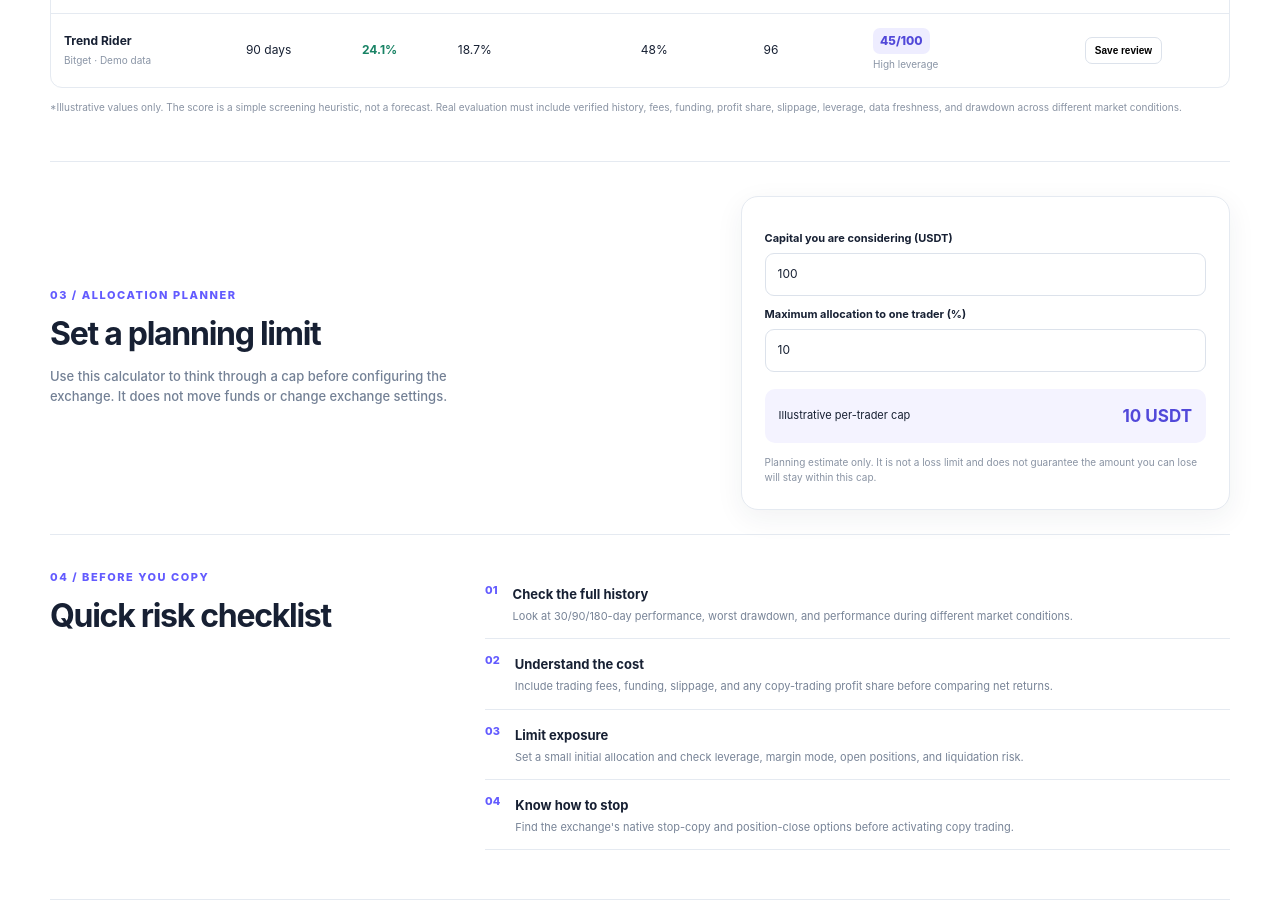
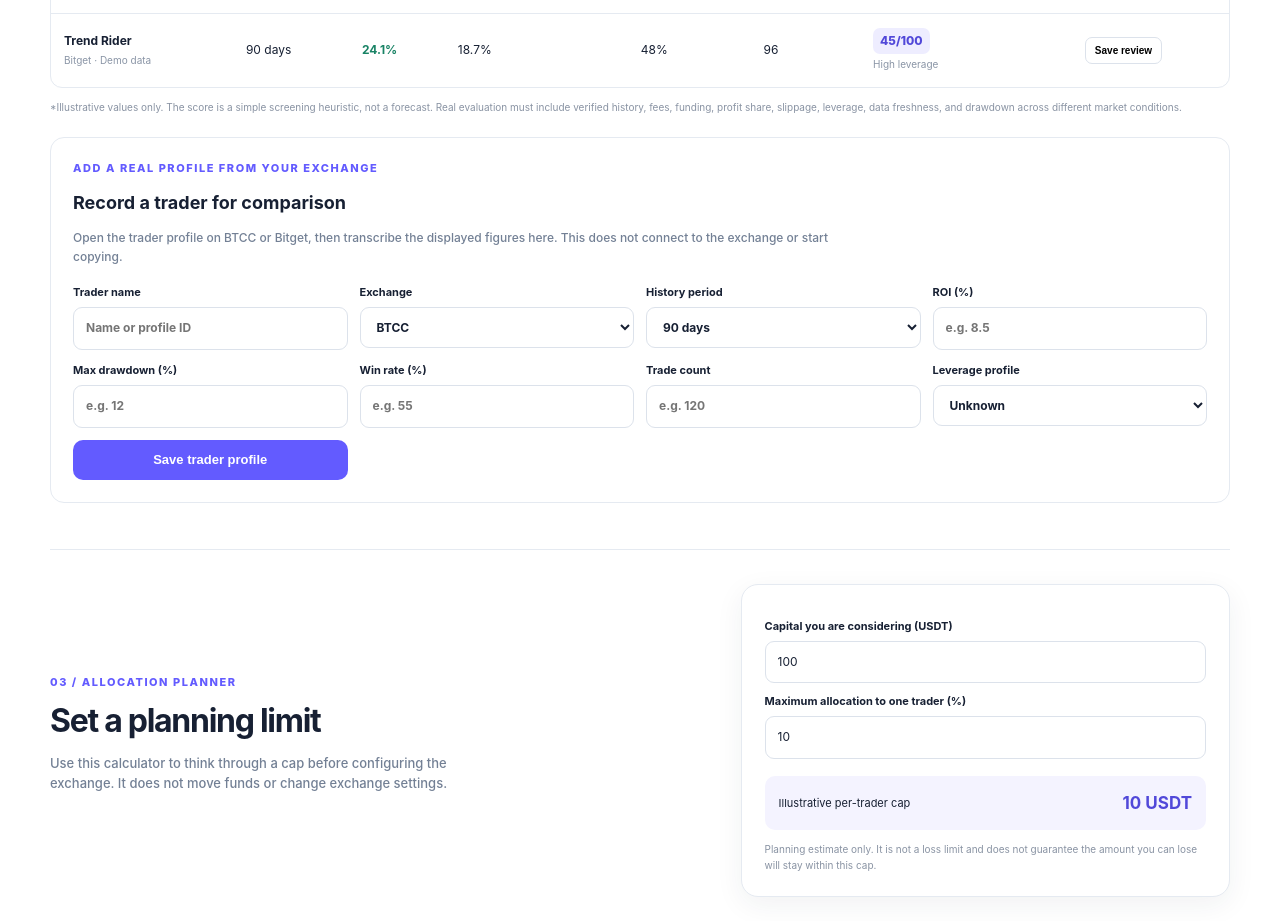
Before and after one commit to gem-cybersecurity-monitoring-assist/btcc-copy-manager, a Next.js app: page /copy-trading in a window 1280 px wide. Shown: the part 1500-2421 px from the top of the page. Built offline with nearby package versions, Linux system fonts and the light colour scheme.

Commit message:
feat: restore manual trader profile entry form

```diff
--- a/app/copy-trading/page.tsx
+++ b/app/copy-trading/page.tsx
@@ -212,6 +212,22 @@ export default function CopyTradingPage() {
           </tr>)}</tbody>
         </table></div>
         <p className="footnote">*Illustrative values only. The score is a simple screening heuristic, not a forecast. Real evaluation must include verified history, fees, funding, profit share, slippage, leverage, data freshness, and drawdown across different market conditions.</p>
+        <div className="manual-entry-card">
+          <p className="eyebrow">ADD A REAL PROFILE FROM YOUR EXCHANGE</p><h3>Record a trader for comparison</h3>
+          <p className="muted">Open the trader profile on BTCC or Bitget, then transcribe the displayed figures here. This does not connect to the exchange or start copying.</p>
+          <form className="manual-entry-form" onSubmit={addManualTrader}>
+            <label>Trader name<input required value={form.name} onChange={(e) => setForm({ ...form, name: e.target.value })} placeholder="Name or profile ID" /></label>
+            <label>Exchange<select value={form.venue} onChange={(e) => setForm({ ...form, venue: e.target.value })}><option>BTCC</option><option>Bitget</option><option>MT5</option><option>Other</option></select></label>
+            <label>History period<select value={form.period} onChange={(e) => setForm({ ...form, period: e.target.value })}><option>30 days</option><option>90 days</option><option>180 days</option><option>365 days</option><option>Unknown</option></select></label>
+            <label>ROI (%)<input required type="number" step="any" value={form.roi} onChange={(e) => setForm({ ...form, roi: e.target.value })} placeholder="e.g. 8.5" /></label>
+            <label>Max drawdown (%)<input required type="number" min="0" max="100" step="any" value={form.drawdown} onChange={(e) => setForm({ ...form, drawdown: e.target.value })} placeholder="e.g. 12" /></label>
+            <label>Win rate (%)<input required type="number" min="0" max="100" step="any" value={form.winRate} onChange={(e) => setForm({ ...form, winRate: e.target.value })} placeholder="e.g. 55" /></label>
+            <label>Trade count<input required type="number" min="0" step="1" value={form.trades} onChange={(e) => setForm({ ...form, trades: e.target.value })} placeholder="e.g. 120" /></label>
+            <label>Leverage profile<select value={form.leverage} onChange={(e) => setForm({ ...form, leverage: e.target.value })}><option>Unknown</option><option>Low</option><option>Low–moderate</option><option>Moderate</option><option>High</option></select></label>
+            <button type="submit" className="primary-btn">Save trader profile</button>
+          </form>
+          {formMessage && <p className="form-message" role="status">{formMessage}</p>}
+        </div>
       </section>
 
       <section className="section-block planner">
```
